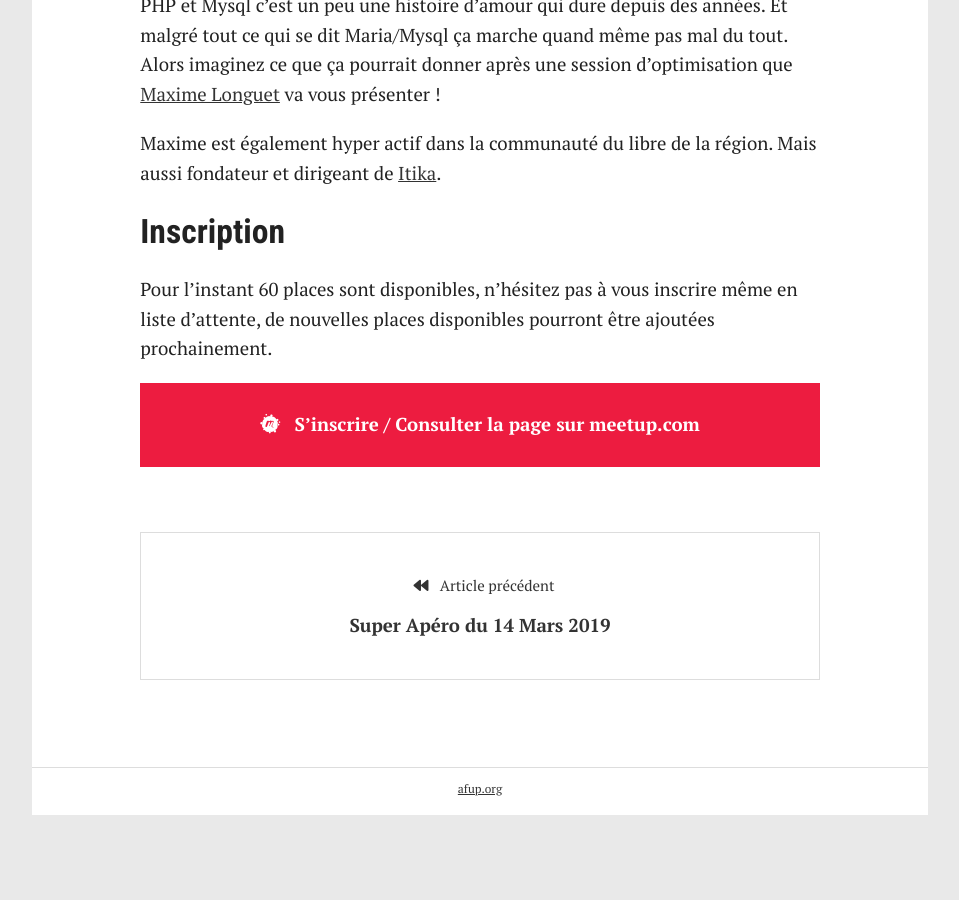
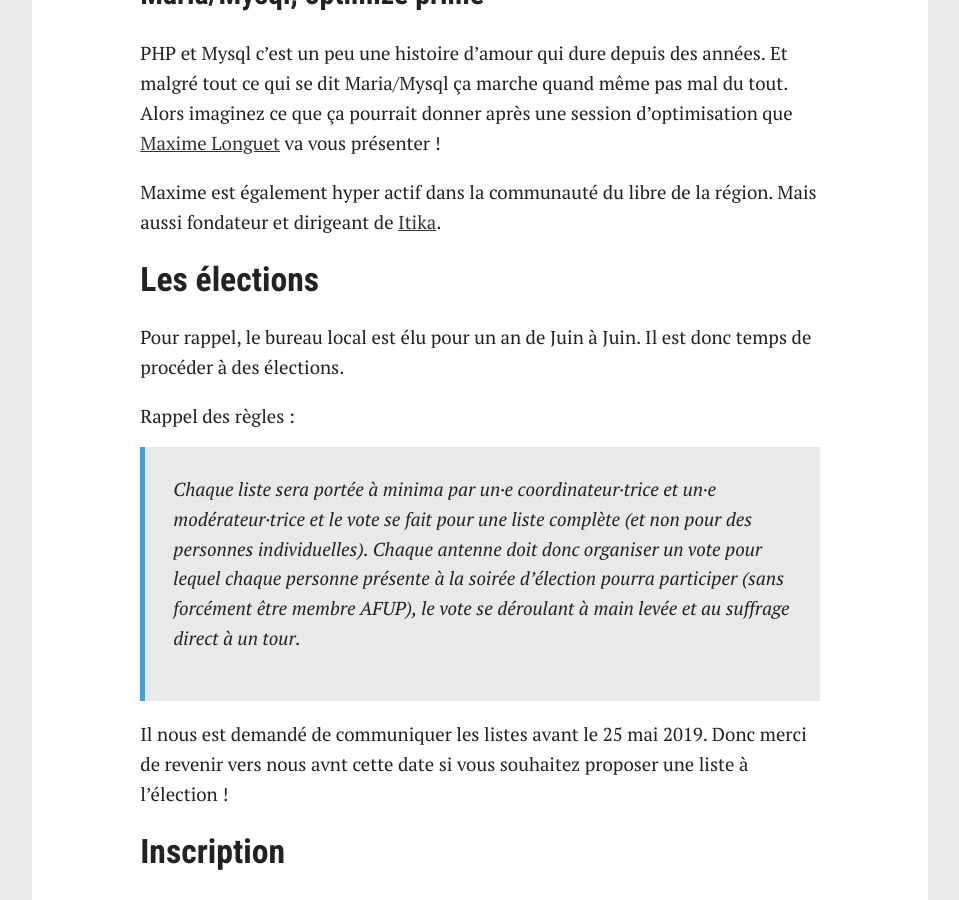
Before and after one commit to stakovicz/aix-marseille.afup.org, a Jekyll site: the page built from _posts/2019-04-29-meetup-du-28-mai-2019-chez-oxatis.md, in a window 1280 px wide and 900 px high, scrolled down 2051 px. Shown: the whole window, without its empty margins (160-1119 px from the left). Built offline with Jekyll 4.4.1, drawn with Linux system fonts in a browser that asks for light colours; before the commit the page ends 2866 px from its top, so only the background shows below that; some of the changed text lies outside the part shown.

Commit message:
Ajout mention des élections

```diff
--- a/_posts/2019-04-29-meetup-du-28-mai-2019-chez-oxatis.md
+++ b/_posts/2019-04-29-meetup-du-28-mai-2019-chez-oxatis.md
@@ -13,6 +13,8 @@ excerpt_separator: <!--more-->
 On l'avait promis, le voici, enfin un meetup AFUP sur Marseille ! Grosse pression pour la communauté marseillaise qui on l'espère répondra présente !
 
 Mais on oublie pas nos amis aixois et autres, et le meetup se tiendra dans le nord de Marseille proche autoroute. (Sous entendu, pas besoin de traverser Marseille, donc pas d'excuses ;) )
+
+A noter que les élections du bureau local seront aussi au programme !
 
 ## Le lieu
 
@@ -49,6 +51,15 @@ PHP et Mysql c'est un peu une histoire d'amour qui dure depuis des années. Et m
 
 Maxime est également hyper actif dans la communauté du libre de la région. Mais aussi fondateur et dirigeant de [Itika](https://www.itika.net/).
 
+## Les élections
+
+Pour rappel, le bureau local est élu pour un an de Juin à Juin. Il est donc temps de procéder à des élections.
+
+Rappel des règles :
+
+> Chaque liste sera portée à minima par un·e coordinateur·trice et un·e modérateur·trice et le vote se fait pour une liste complète (et non pour des personnes individuelles). Chaque antenne doit donc organiser un vote pour lequel chaque personne présente à la soirée d'élection pourra participer (sans forcément être membre AFUP), le vote se déroulant à main levée et au suffrage direct à un tour.
+
+Il nous est demandé de communiquer les listes avant le 25 mai 2019. Donc merci de revenir vers nous avnt cette date si vous souhaitez proposer une liste à l'élection !
 
 ## Inscription
 
```
